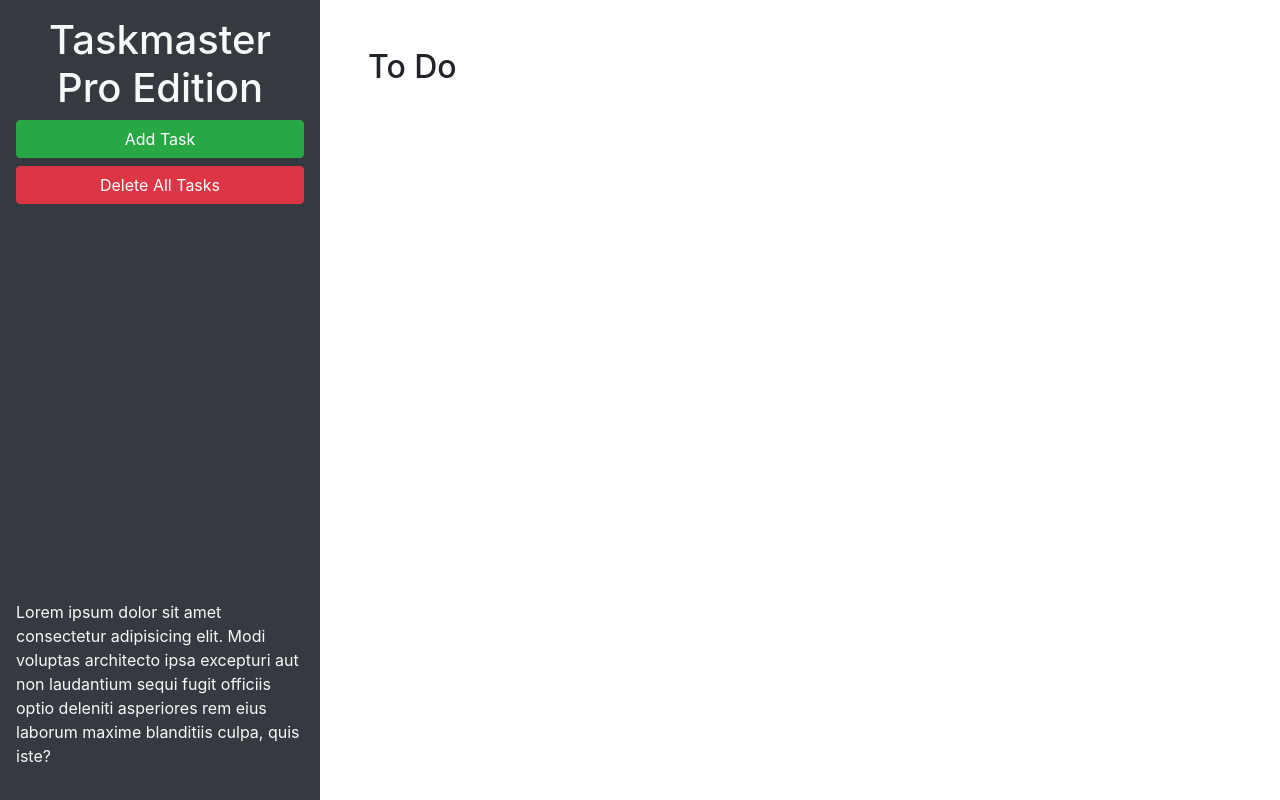
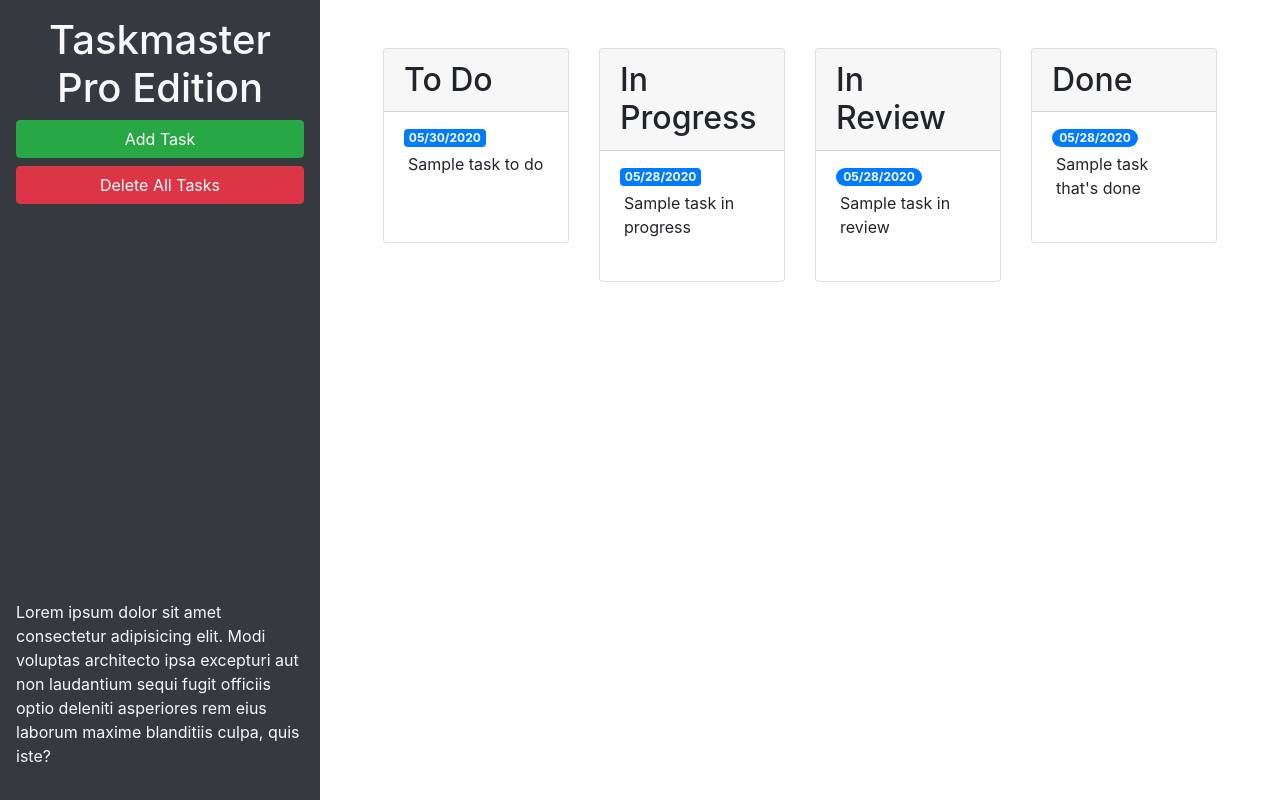
Before and after one commit to BG00924/taskmaster-pro, a plain HTML site: page index.html in a window 1280 px wide. Drawn offline with nearby package versions, Linux system fonts and the light colour scheme.

Commit message:
added rows, columns, and cleaned up modal

```diff
--- a/index.html
+++ b/index.html
@@ -24,9 +24,60 @@
       </p>
     </header>
     <main class="col-12 col-lg-9">
-      <div class="m-5">
-        <h2>To Do</h2>
-        <ul id="list-toDo" class="list-group"> </ul>
+      <div class="m-5 row justify-content-around">
+        <!-- todo start-->
+        <div class="col-12 col-md-6 col-xl-3 mb-3">
+          <div class="card">
+            <h2 class="card-header">
+              To Do
+            </h2>
+            <ul id="list-toDo" class="list-group list-group-flush">
+              <li class="list-group-item">
+                <span class="badge badge-primary badge-bill">05/30/2020</span>
+                <p class="m-1">Sample task to do</p>
+              </li>
+            </ul>
+          </div>
+        </div>
+        <!-- in progress start-->
+        <div class="col-12 col-md-6 col-xl-3 mb-3">
+          <div class="card">
+            <h2 class="card-header">
+              In Progress
+            </h2>
+            <ul id="list-inProgress" class="list-group list-group-flush">
+              <li class="list-group-item">
+                <span class="badge badge-primary badge-bill">05/28/2020</span>
+                <p class="m-1">Sample task in progress</p>
+              </li>
+            </ul>
+          </div>
+        </div>
+        <!-- in review-->
+        <div class="col-12 col-md-6 col-xl-3 mb-3">
+          <div class="card">
+            <h2 class="card-header">In Review</h2>
+            <ul id="list-inReview" class="list-group list-group-flush">
+              <li class="list-group-item">
+                <span class="badge badge-primary badge-pill">05/28/2020</span>
+                <p class="m-1">Sample task in review</p>
+              </li>
+            </ul>
+          </div>
+        </div>
+        <!-- in review end -->
+        <!-- done start -->
+        <div class="col-12 col-md-6 col-xl-3 mb-3">
+          <div class="card">
+            <h2 class="card-header">Done</h2>
+            <ul id="list-done" class="list-group list-group-flush">
+              <li class="list-group-item">
+                <span class="badge badge-primary badge-pill">05/28/2020</span>
+                <p class="m-1">Sample task that's done</p>
+              </li>
+            </ul>
+          </div>
+        </div>
       </div>
     </main>
   </div>
@@ -46,11 +97,11 @@
           <form>
             <div class="form-group">
               <label for="modalTaskDescription">Task description</label>
-              <textarea id="modalTaskDescription" rows="3"></textarea>
+              <textarea id="modalTaskDescription" rows="3" class="form-control"></textarea>
             </div>
             <div class="form-group">
               <label for="modalDueDate">Due date</label>
-              <input type="text" id="modalDueDate" placeholder="mm/dd/yyyy" autocomplete="off" />
+              <input type="text" class=" form-control" id="modalDueDate" placeholder="mm/dd/yyyy" autocomplete="off" />
             </div>
           </form>
         </div>
```
